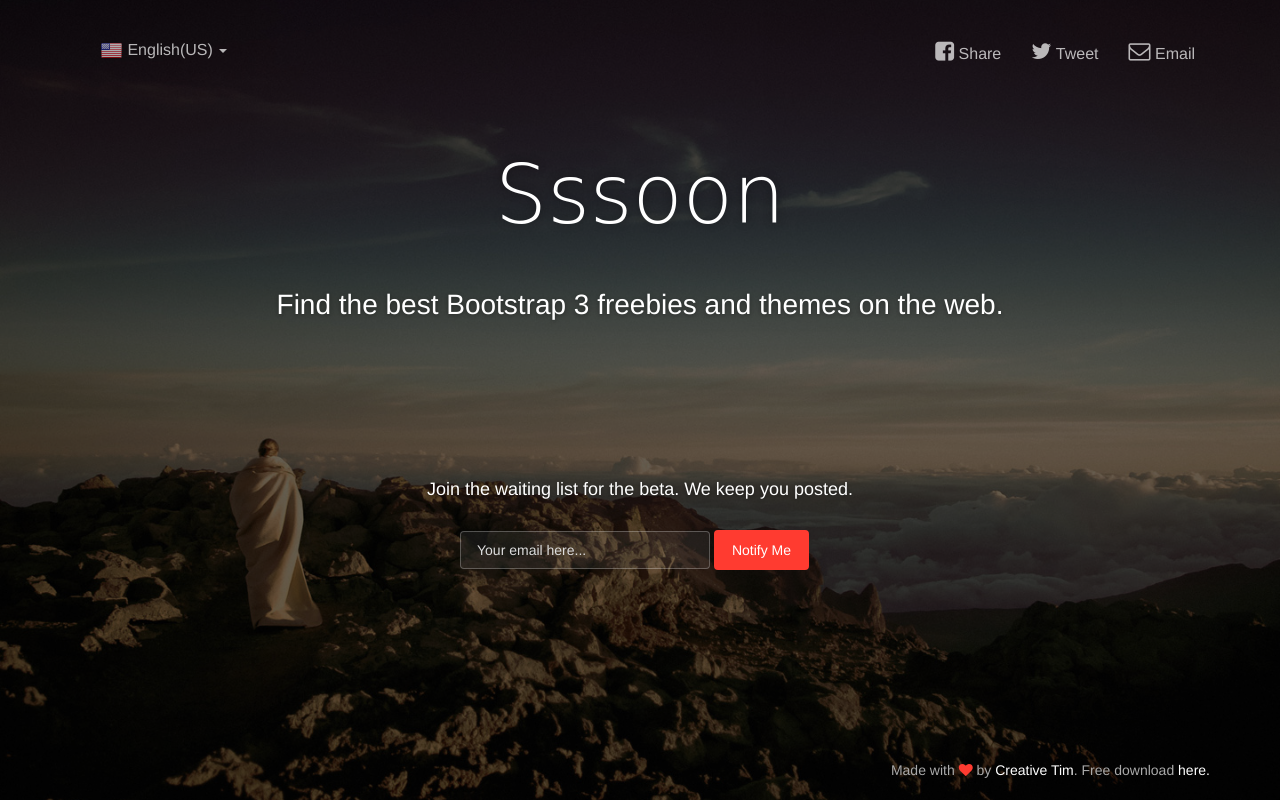
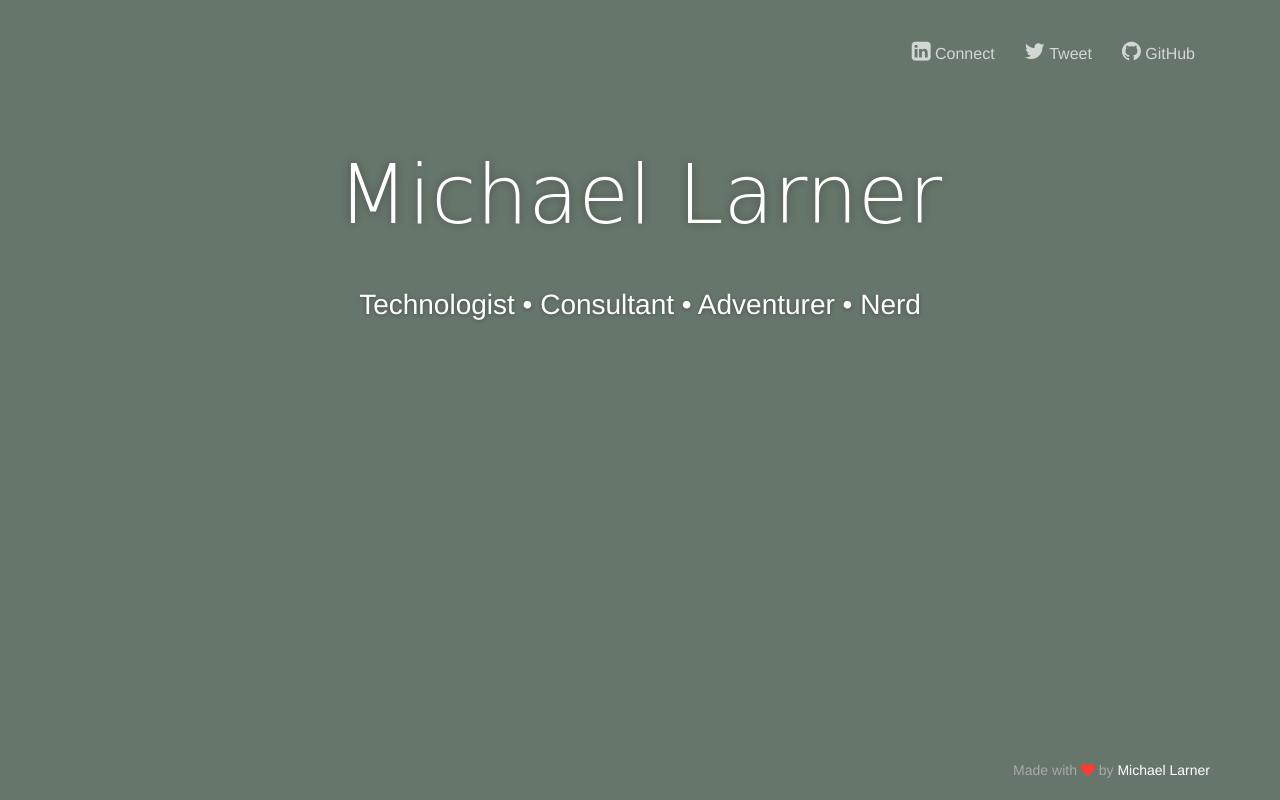
Before and after one commit to HubCatz202/michael, a plain HTML site: page index.html in a window 1280 px wide. Drawn offline with Linux system fonts and the light colour scheme; a web font is replaced by a local one.

```diff
--- /dev/null
+++ b/css/custom.css
@@ -0,0 +1,4 @@
+.sm {
+  font-size: 8px;
+  text-align: center;
+}
--- a/index.html
+++ b/index.html
@@ -7,10 +7,11 @@
     <meta content='width=device-width, initial-scale=1.0, maximum-scale=1.0, user-scalable=0' name='viewport' />
     <meta name="viewport" content="width=device-width" />
 
-    <title>Sssoon Page </title>
+    <title>Michael Larner</title>
 
     <link href="css/bootstrap.css" rel="stylesheet" />
   	<link href="css/coming-sssoon.css" rel="stylesheet" />
+    <link href="css/custom.css" rel="stylesheet" />
 
     <!--     Fonts     -->
     <link href="http://netdna.bootstrapcdn.com/font-awesome/4.1.0/css/font-awesome.css" rel="stylesheet">
@@ -33,47 +34,23 @@
 
     <!-- Collect the nav links, forms, and other content for toggling -->
     <div class="collapse navbar-collapse" id="bs-example-navbar-collapse-1">
-      <ul class="nav navbar-nav">
-         <li class="dropdown">
-              <a href="#" class="dropdown-toggle" data-toggle="dropdown">
-                <img src="images/flags/US.png"/>
-                English(US)
-                <b class="caret"></b>
-              </a>
-              <ul class="dropdown-menu">
-                <li><a href="#"><img src="images/flags/DE.png"/> Deutsch</a></li>
-                <li><a href="#"><img src="images/flags/GB.png"/> English(UK)</a></li>
-                <li><a href="#"><img src="images/flags/FR.png"/> Français</a></li>
-                <li><a href="#"><img src="images/flags/RO.png"/> Română</a></li>
-                <li><a href="#"><img src="images/flags/IT.png"/> Italiano</a></li>
-
-                <li class="divider"></li>
-                <li><a href="#"><img src="images/flags/ES.png"/> Español <span class="label label-default">soon</span></a></li>
-                <li><a href="#"><img src="images/flags/BR.png"/> Português <span class="label label-default">soon</span></a></li>
-                <li><a href="#"><img src="images/flags/JP.png"/> 日本語 <span class="label label-default">soon</span></a></li>
-                <li><a href="#"><img src="images/flags/TR.png"/> Türkçe <span class="label label-default">soon</span></a></li>
-
-              </ul>
-        </li>
-
-      </ul>
       <ul class="nav navbar-nav navbar-right">
             <li>
-                <a href="#">
-                    <i class="fa fa-facebook-square"></i>
-                    Share
+              <a href="http://www.linkedin.com/in/michaelblarner" target="_blank">
+                <i class="fa fa-linkedin-square"></i>
+                Connect
               </a>
             </li>
            <li>
-                <a href="#">
+              <a href="https://twitter.com/intent/tweet?text=@michaellarner" target="_blank ">
                   <i class="fa fa-twitter"></i>
                   Tweet
               </a>
             </li>
              <li>
-                <a href="#">
-                    <i class="fa fa-envelope-o"></i>
-                    Email
+                <a href="https://github.com/KingOfTheNerds32/" target="_blank">
+                    <i class="fa fa-github"></i>
+                    GitHub
                 </a>
             </li>
        </ul>
@@ -81,25 +58,22 @@
     </div><!-- /.navbar-collapse -->
   </div><!-- /.container -->
 </nav>
-<div class="main" style="background-image: url('images/default.jpg')">
+<!-- <div class="main" style="background-image: url('images/temp2.jpg')"> -->
+<div class="main">
 
-<!--    Change the image source '/images/default.jpg' with your favourite image.     -->
-
-    <div class="cover black" data-color="black"></div>
-
-<!--   You can change the black color for the filter with those colors: blue, green, red, orange       -->
+    <div class="cover green" data-color="black"></div>
+    <!-- black, green, red, orange -->
 
     <div class="container">
         <h1 class="logo cursive">
-            Sssoon
+            Michael Larner
         </h1>
-<!--  H1 can have 2 designs: "logo" and "logo cursive"           -->
 
         <div class="content">
-            <h4 class="motto">Find the best Bootstrap 3 freebies and themes on the web.</h4>
-            <div class="subscribe">
+            <h4 class="motto">Technologist &bull; Consultant &bull; Adventurer &bull; Nerd</h4>
+<!--             <div class="subscribe">
                 <h5 class="info-text">
-                    Join the waiting list for the beta. We keep you posted.
+                    Want to chat?
                 </h5>
                 <div class="row">
                     <div class="col-md-4 col-md-offset-4 col-sm6-6 col-sm-offset-3 ">
@@ -108,17 +82,17 @@
                             <label class="sr-only" for="exampleInputEmail2">Email address</label>
                             <input type="email" class="form-control transparent" placeholder="Your email here...">
                           </div>
-                          <button type="submit" class="btn btn-danger btn-fill">Notify Me</button>
+                          <button type="submit" class="btn btn-danger btn-fill">Contact</button>
                         </form>
-
                     </div>
                 </div>
+            </div> -->
         </div>
-        </div>
+
     </div>
     <div class="footer">
       <div class="container">
-             Made with <i class="fa fa-heart heart"></i> by <a href="http://www.creative-tim.com">Creative Tim</a>. Free download <a href="http://www.creative-tim.com/product/coming-sssoon-page">here.</a>
+             Made with <i class="fa fa-heart heart"></i> by <a href="http://www.michaellarner.com">Michael Larner</a>
       </div>
     </div>
  </div>
```
Also changed, not shown: 2 other files. Lines whose indentation alone changed are shown as unchanged.
